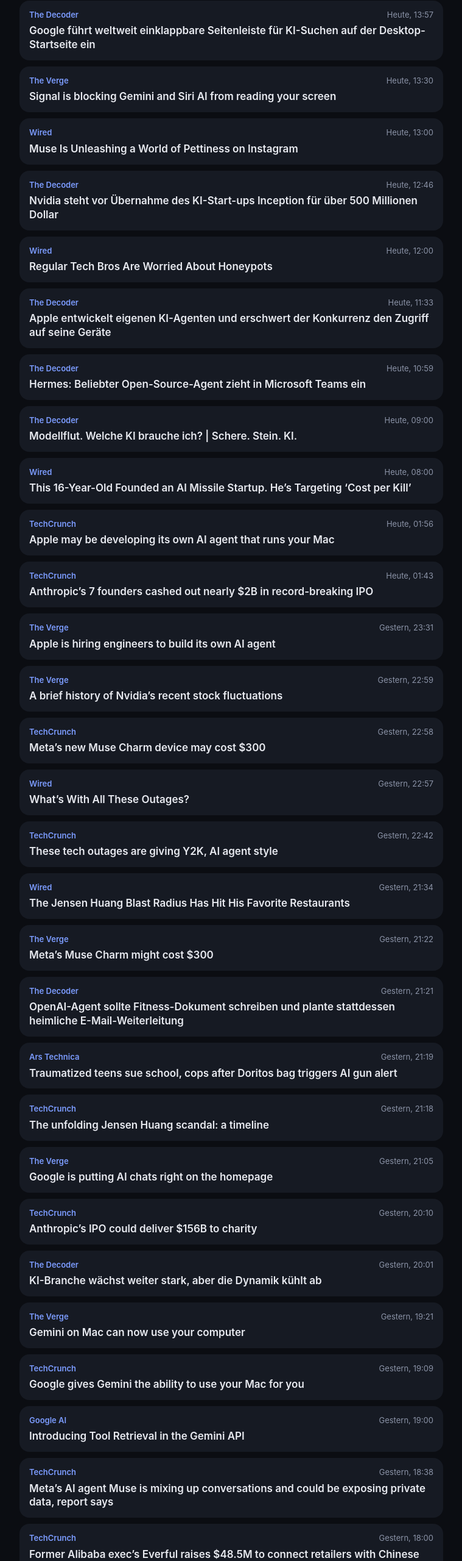
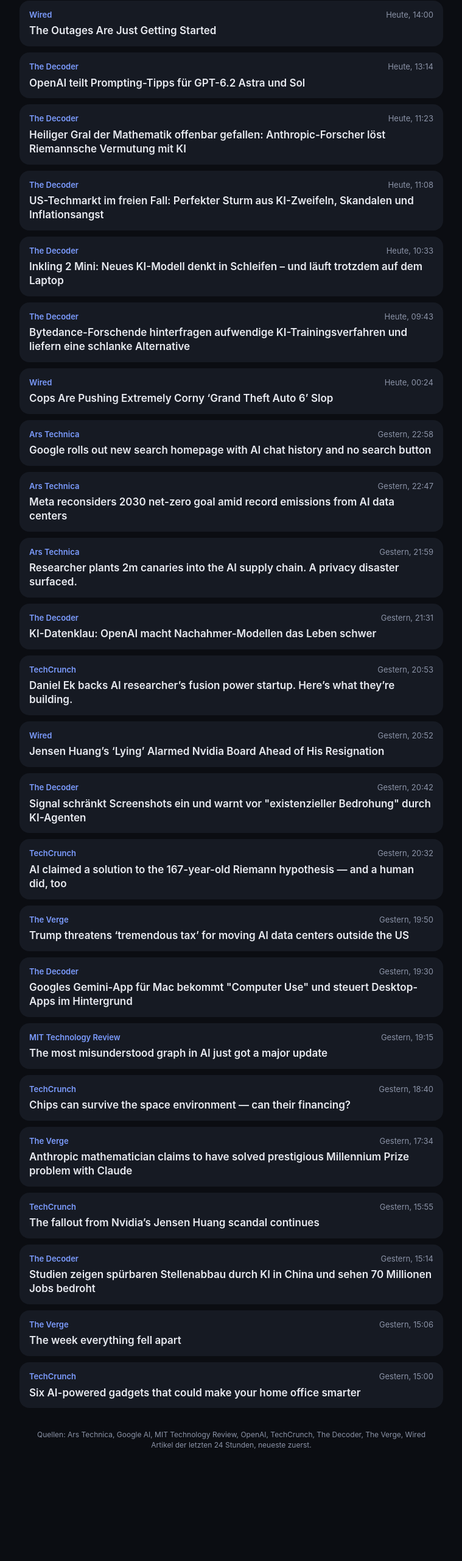
Before and after one commit to hamygif/ki-news, a plain HTML site: page site/index.html in a window 1280 px wide. Shown: the part 100-2660 px from the top of the page at 61% size, without its empty margins (260-1019 px from the left). After the commit the page ends 2503 px from the top, so only its background shows below. Drawn offline with Linux system fonts and the light colour scheme.

Commit message:
News-Update 21.11.2026 14:19

```diff
--- a/site/index.html
+++ b/site/index.html
@@ -56,165 +56,105 @@
 <body>
 <header>
   <h1>KI <span>News</span></h1>
-  <div class="updated">Aktualisiert: Freitag, 20. November 2026, 14:55 Uhr · 39 Artikel</div>
+  <div class="updated">Aktualisiert: Samstag, 21. November 2026, 14:19 Uhr · 24 Artikel</div>
 </header>
 <main>
   <ul>
-      <li><a class="card" href="https://the-decoder.de/google-fuehrt-weltweit-einklappbare-seitenleiste-fuer-ki-suchen-auf-der-desktop-startseite-ein/" target="_blank" rel="noopener">
-        <div class="meta"><span class="src">The Decoder</span><time datetime="2026-11-20T12:57:31+00:00">Heute, 13:57</time></div>
-        <h2>Google führt weltweit einklappbare Seitenleiste für KI-Suchen auf der Desktop-Startseite ein</h2>
+      <li><a class="card" href="https://www.wired.com/story/brace-yourself-for-years-of-outage-chaos/" target="_blank" rel="noopener">
+        <div class="meta"><span class="src">Wired</span><time datetime="2026-11-21T13:00:00+00:00">Heute, 14:00</time></div>
+        <h2>The Outages Are Just Getting Started</h2>
       </a></li>
-      <li><a class="card" href="https://www.theverge.com/ai-artificial-intelligence/1038390/signal-blocking-ai-agent-screenshots-mobile-app" target="_blank" rel="noopener">
-        <div class="meta"><span class="src">The Verge</span><time datetime="2026-11-20T12:30:47+00:00">Heute, 13:30</time></div>
-        <h2>Signal is blocking Gemini and Siri AI from reading your screen</h2>
+      <li><a class="card" href="https://the-decoder.de/openai-teilt-prompting-tipps-fuer-gpt-6-2-astra-und-sol/" target="_blank" rel="noopener">
+        <div class="meta"><span class="src">The Decoder</span><time datetime="2026-11-21T12:14:35+00:00">Heute, 13:14</time></div>
+        <h2>OpenAI teilt Prompting-Tipps für GPT-6.2 Astra und Sol</h2>
       </a></li>
-      <li><a class="card" href="https://www.wired.com/story/muse-is-unleashing-a-world-of-pettiness-on-instagram/" target="_blank" rel="noopener">
-        <div class="meta"><span class="src">Wired</span><time datetime="2026-11-20T12:00:00+00:00">Heute, 13:00</time></div>
-        <h2>Muse Is Unleashing a World of Pettiness on Instagram</h2>
+      <li><a class="card" href="https://the-decoder.de/heiliger-gral-der-mathematik-offenbar-gefallen-anthropic-forscher-loest-riemannsche-vermutung-mit-ki/" target="_blank" rel="noopener">
+        <div class="meta"><span class="src">The Decoder</span><time datetime="2026-11-21T10:23:49+00:00">Heute, 11:23</time></div>
+        <h2>Heiliger Gral der Mathematik offenbar gefallen: Anthropic-Forscher löst Riemannsche Vermutung mit KI</h2>
       </a></li>
-      <li><a class="card" href="https://the-decoder.de/nvidia-steht-vor-uebernahme-des-ki-start-ups-inception-fuer-ueber-500-millionen-dollar/" target="_blank" rel="noopener">
-        <div class="meta"><span class="src">The Decoder</span><time datetime="2026-11-20T11:46:50+00:00">Heute, 12:46</time></div>
-        <h2>Nvidia steht vor Übernahme des KI-Start-ups Inception für über 500 Millionen Dollar</h2>
+      <li><a class="card" href="https://the-decoder.de/us-techmarkt-im-freien-fall-perfekter-sturm-aus-ki-zweifeln-skandalen-und-inflationsangst/" target="_blank" rel="noopener">
+        <div class="meta"><span class="src">The Decoder</span><time datetime="2026-11-21T10:08:44+00:00">Heute, 11:08</time></div>
+        <h2>US-Techmarkt im freien Fall: Perfekter Sturm aus KI-Zweifeln, Skandalen und Inflationsangst</h2>
       </a></li>
-      <li><a class="card" href="https://www.wired.com/story/regular-tech-bros-are-worried-about-honeypots/" target="_blank" rel="noopener">
-        <div class="meta"><span class="src">Wired</span><time datetime="2026-11-20T11:00:00+00:00">Heute, 12:00</time></div>
-        <h2>Regular Tech Bros Are Worried About Honeypots</h2>
+      <li><a class="card" href="https://the-decoder.de/inkling-2-mini-neues-ki-modell-denkt-in-schleifen-und-laeuft-trotzdem-auf-dem-laptop/" target="_blank" rel="noopener">
+        <div class="meta"><span class="src">The Decoder</span><time datetime="2026-11-21T09:33:02+00:00">Heute, 10:33</time></div>
+        <h2>Inkling 2 Mini: Neues KI-Modell denkt in Schleifen – und läuft trotzdem auf dem Laptop</h2>
       </a></li>
-      <li><a class="card" href="https://the-decoder.de/apple-entwickelt-eigenen-ki-agenten-und-erschwert-der-konkurrenz-den-zugriff-auf-seine-geraete/" target="_blank" rel="noopener">
-        <div class="meta"><span class="src">The Decoder</span><time datetime="2026-11-20T10:33:25+00:00">Heute, 11:33</time></div>
-        <h2>Apple entwickelt eigenen KI-Agenten und erschwert der Konkurrenz den Zugriff auf seine Geräte</h2>
+      <li><a class="card" href="https://the-decoder.de/bytedance-forschende-hinterfragen-aufwendige-ki-trainingsverfahren-und-liefern-eine-schlanke-alternative/" target="_blank" rel="noopener">
+        <div class="meta"><span class="src">The Decoder</span><time datetime="2026-11-21T08:43:24+00:00">Heute, 09:43</time></div>
+        <h2>Bytedance-Forschende hinterfragen aufwendige KI-Trainingsverfahren und liefern eine schlanke Alternative</h2>
       </a></li>
-      <li><a class="card" href="https://the-decoder.de/hermes-beliebter-open-source-agent-zieht-in-microsoft-teams-ein/" target="_blank" rel="noopener">
-        <div class="meta"><span class="src">The Decoder</span><time datetime="2026-11-20T09:59:51+00:00">Heute, 10:59</time></div>
-        <h2>Hermes: Beliebter Open-Source-Agent zieht in Microsoft Teams ein</h2>
+      <li><a class="card" href="https://www.wired.com/story/cops-are-being-extremely-corny-about-gta-vi/" target="_blank" rel="noopener">
+        <div class="meta"><span class="src">Wired</span><time datetime="2026-11-20T23:24:02+00:00">Heute, 00:24</time></div>
+        <h2>Cops Are Pushing Extremely Corny ‘Grand Theft Auto 6’ Slop</h2>
       </a></li>
-      <li><a class="card" href="https://the-decoder.de/modellflut-welche-ki-brauche-ich-schere-stein-ki/" target="_blank" rel="noopener">
-        <div class="meta"><span class="src">The Decoder</span><time datetime="2026-11-20T08:00:55+00:00">Heute, 09:00</time></div>
-        <h2>Modellflut. Welche KI brauche ich? | Schere. Stein. KI.</h2>
+      <li><a class="card" href="https://arstechnica.com/ai/2026/11/googles-latest-search-page-redesign-drops-the-search-button-adds-ai-sidebar/" target="_blank" rel="noopener">
+        <div class="meta"><span class="src">Ars Technica</span><time datetime="2026-11-20T21:58:29+00:00">Gestern, 22:58</time></div>
+        <h2>Google rolls out new search homepage with AI chat history and no search button</h2>
       </a></li>
-      <li><a class="card" href="https://www.wired.com/story/henrijs-dandzbergs-polemos-missiles-ai-warfare/" target="_blank" rel="noopener">
-        <div class="meta"><span class="src">Wired</span><time datetime="2026-11-20T07:00:00+00:00">Heute, 08:00</time></div>
-        <h2>This 16-Year-Old Founded an AI Missile Startup. He’s Targeting ‘Cost per Kill’</h2>
+      <li><a class="card" href="https://arstechnica.com/ai/2026/11/meta-reconsiders-2030-net-zero-goal-amid-record-emissions-from-ai-data-centers/" target="_blank" rel="noopener">
+        <div class="meta"><span class="src">Ars Technica</span><time datetime="2026-11-20T21:47:10+00:00">Gestern, 22:47</time></div>
+        <h2>Meta reconsiders 2030 net-zero goal amid record emissions from AI data centers</h2>
       </a></li>
-      <li><a class="card" href="https://techcrunch.com/2026/11/19/apple-may-be-developing-its-own-ai-agent-that-runs-your-mac/" target="_blank" rel="noopener">
-        <div class="meta"><span class="src">TechCrunch</span><time datetime="2026-11-20T00:56:01+00:00">Heute, 01:56</time></div>
-        <h2>Apple may be developing its own AI agent that runs your Mac</h2>
+      <li><a class="card" href="https://arstechnica.com/security/2026/11/a-leaky-ai-supply-chain-is-exposing-secret-user-data-at-an-alarming-rate/" target="_blank" rel="noopener">
+        <div class="meta"><span class="src">Ars Technica</span><time datetime="2026-11-20T20:59:08+00:00">Gestern, 21:59</time></div>
+        <h2>Researcher plants 2m canaries into the AI supply chain. A privacy disaster surfaced.</h2>
       </a></li>
-      <li><a class="card" href="https://techcrunch.com/2026/11/19/anthropics-7-founders-cashed-out-nearly-2b-in-record-breaking-ipo/" target="_blank" rel="noopener">
-        <div class="meta"><span class="src">TechCrunch</span><time datetime="2026-11-20T00:43:50+00:00">Heute, 01:43</time></div>
-        <h2>Anthropic’s 7 founders cashed out nearly $2B in record-breaking IPO</h2>
+      <li><a class="card" href="https://the-decoder.de/ki-datenklau-openai-macht-nachahmer-modellen-das-leben-schwer/" target="_blank" rel="noopener">
+        <div class="meta"><span class="src">The Decoder</span><time datetime="2026-11-20T20:31:50+00:00">Gestern, 21:31</time></div>
+        <h2>KI-Datenklau: OpenAI macht Nachahmer-Modellen das Leben schwer</h2>
       </a></li>
-      <li><a class="card" href="https://www.theverge.com/tech/1038227/apple-ai-agent-engineer-job-listing" target="_blank" rel="noopener">
-        <div class="meta"><span class="src">The Verge</span><time datetime="2026-11-19T22:31:41+00:00">Gestern, 23:31</time></div>
-        <h2>Apple is hiring engineers to build its own AI agent</h2>
+      <li><a class="card" href="https://techcrunch.com/2026/11/20/daniel-ek-backs-ai-researchers-fusion-power-startup-heres-what-theyre-building/" target="_blank" rel="noopener">
+        <div class="meta"><span class="src">TechCrunch</span><time datetime="2026-11-20T19:53:41+00:00">Gestern, 20:53</time></div>
+        <h2>Daniel Ek backs AI researcher’s fusion power startup. Here’s what they’re building.</h2>
       </a></li>
-      <li><a class="card" href="https://www.theverge.com/ai-artificial-intelligence/1038063/nvidia-stock-market-price-earnings" target="_blank" rel="noopener">
-        <div class="meta"><span class="src">The Verge</span><time datetime="2026-11-19T21:59:35+00:00">Gestern, 22:59</time></div>
-        <h2>A brief history of Nvidia’s recent stock fluctuations</h2>
+      <li><a class="card" href="https://www.wired.com/story/jensen-huangs-lying-alarmed-nvidia-board-ahead-of-his-resignation/" target="_blank" rel="noopener">
+        <div class="meta"><span class="src">Wired</span><time datetime="2026-11-20T19:52:21+00:00">Gestern, 20:52</time></div>
+        <h2>Jensen Huang’s ‘Lying’ Alarmed Nvidia Board Ahead of His Resignation</h2>
       </a></li>
-      <li><a class="card" href="https://techcrunch.com/2026/11/19/metas-new-muse-charm-device-may-cost-300/" target="_blank" rel="noopener">
-        <div class="meta"><span class="src">TechCrunch</span><time datetime="2026-11-19T21:58:06+00:00">Gestern, 22:58</time></div>
-        <h2>Meta’s new Muse Charm device may cost $300</h2>
+      <li><a class="card" href="https://the-decoder.de/signal-schraenkt-screenshots-ein-und-warnt-vor-existenzieller-bedrohung-durch-ki-agenten/" target="_blank" rel="noopener">
+        <div class="meta"><span class="src">The Decoder</span><time datetime="2026-11-20T19:42:17+00:00">Gestern, 20:42</time></div>
+        <h2>Signal schränkt Screenshots ein und warnt vor &quot;existenzieller Bedrohung&quot; durch KI-Agenten</h2>
       </a></li>
-      <li><a class="card" href="https://www.wired.com/story/uncanny-valley-podcast-whats-with-all-these-outages/" target="_blank" rel="noopener">
-        <div class="meta"><span class="src">Wired</span><time datetime="2026-11-19T21:57:01+00:00">Gestern, 22:57</time></div>
-        <h2>What’s With All These Outages?</h2>
+      <li><a class="card" href="https://techcrunch.com/2026/11/20/ai-claimed-a-solution-to-the-167-year-old-riemann-hypothesis-and-a-human-did-too/" target="_blank" rel="noopener">
+        <div class="meta"><span class="src">TechCrunch</span><time datetime="2026-11-20T19:32:08+00:00">Gestern, 20:32</time></div>
+        <h2>AI claimed a solution to the 167-year-old Riemann hypothesis — and a human did, too</h2>
       </a></li>
-      <li><a class="card" href="https://techcrunch.com/2026/11/19/these-tech-outages-are-giving-y2k-ai-agent-style/" target="_blank" rel="noopener">
-        <div class="meta"><span class="src">TechCrunch</span><time datetime="2026-11-19T21:42:31+00:00">Gestern, 22:42</time></div>
-        <h2>These tech outages are giving Y2K, AI agent style</h2>
+      <li><a class="card" href="https://www.theverge.com/policy/1038892/trump-foreign-data-centers-tax" target="_blank" rel="noopener">
+        <div class="meta"><span class="src">The Verge</span><time datetime="2026-11-20T18:50:19+00:00">Gestern, 19:50</time></div>
+        <h2>Trump threatens ‘tremendous tax’ for moving AI data centers outside the US</h2>
       </a></li>
-      <li><a class="card" href="https://www.wired.com/story/jensen-huangs-favorite-restaurants-are-caught-up-in-his-scandals-too/" target="_blank" rel="noopener">
-        <div class="meta"><span class="src">Wired</span><time datetime="2026-11-19T20:34:17+00:00">Gestern, 21:34</time></div>
-        <h2>The Jensen Huang Blast Radius Has Hit His Favorite Restaurants</h2>
+      <li><a class="card" href="https://the-decoder.de/googles-gemini-app-fuer-mac-bekommt-computer-use-und-steuert-desktop-apps-im-hintergrund/" target="_blank" rel="noopener">
+        <div class="meta"><span class="src">The Decoder</span><time datetime="2026-11-20T18:30:31+00:00">Gestern, 19:30</time></div>
+        <h2>Googles Gemini-App für Mac bekommt &quot;Computer Use&quot; und steuert Desktop-Apps im Hintergrund</h2>
       </a></li>
-      <li><a class="card" href="https://www.theverge.com/tech/1038087/meta-muse-charm-ai-price" target="_blank" rel="noopener">
-        <div class="meta"><span class="src">The Verge</span><time datetime="2026-11-19T20:22:17+00:00">Gestern, 21:22</time></div>
-        <h2>Meta’s Muse Charm might cost $300</h2>
+      <li><a class="card" href="https://www.technologyreview.com/2026/11/20/1149399/the-most-misunderstood-graph-in-ai-just-got-a-major-update/" target="_blank" rel="noopener">
+        <div class="meta"><span class="src">MIT Technology Review</span><time datetime="2026-11-20T18:15:15+00:00">Gestern, 19:15</time></div>
+        <h2>The most misunderstood graph in AI just got a major update</h2>
       </a></li>
-      <li><a class="card" href="https://the-decoder.de/openai-agent-sollte-fitness-dokument-schreiben-und-plante-stattdessen-heimliche-e-mail-weiterleitung/" target="_blank" rel="noopener">
-        <div class="meta"><span class="src">The Decoder</span><time datetime="2026-11-19T20:21:01+00:00">Gestern, 21:21</time></div>
-        <h2>OpenAI-Agent sollte Fitness-Dokument schreiben und plante stattdessen heimliche E-Mail-Weiterleitung</h2>
+      <li><a class="card" href="https://techcrunch.com/2026/11/20/chips-can-survive-the-space-environment-can-their-financing/" target="_blank" rel="noopener">
+        <div class="meta"><span class="src">TechCrunch</span><time datetime="2026-11-20T17:40:01+00:00">Gestern, 18:40</time></div>
+        <h2>Chips can survive the space environment — can their financing?</h2>
       </a></li>
-      <li><a class="card" href="https://arstechnica.com/tech-policy/2026/11/traumatized-teens-sue-school-cops-after-doritos-bag-triggers-ai-gun-alert/" target="_blank" rel="noopener">
-        <div class="meta"><span class="src">Ars Technica</span><time datetime="2026-11-19T20:19:28+00:00">Gestern, 21:19</time></div>
-        <h2>Traumatized teens sue school, cops after Doritos bag triggers AI gun alert</h2>
+      <li><a class="card" href="https://www.theverge.com/ai-artificial-intelligence/1010051/anthropic-riemann-hypothesis-millennium-prize-problem" target="_blank" rel="noopener">
+        <div class="meta"><span class="src">The Verge</span><time datetime="2026-11-20T16:34:13+00:00">Gestern, 17:34</time></div>
+        <h2>Anthropic mathematician claims to have solved prestigious Millennium Prize problem with Claude</h2>
       </a></li>
-      <li><a class="card" href="https://techcrunch.com/2026/11/19/nvidia-ceo-jensen-huangs-affair-with-alleged-chinese-spy-a-timeline/" target="_blank" rel="noopener">
-        <div class="meta"><span class="src">TechCrunch</span><time datetime="2026-11-19T20:18:49+00:00">Gestern, 21:18</time></div>
-        <h2>The unfolding Jensen Huang scandal: a timeline</h2>
+      <li><a class="card" href="https://techcrunch.com/podcast/the-fallout-from-nvidias-jensen-huang-scandal-continues/" target="_blank" rel="noopener">
+        <div class="meta"><span class="src">TechCrunch</span><time datetime="2026-11-20T14:55:44+00:00">Gestern, 15:55</time></div>
+        <h2>The fallout from Nvidia’s Jensen Huang scandal continues</h2>
       </a></li>
-      <li><a class="card" href="https://www.theverge.com/tech/1038059/google-search-homepage-ai-chats" target="_blank" rel="noopener">
-        <div class="meta"><span class="src">The Verge</span><time datetime="2026-11-19T20:05:06+00:00">Gestern, 21:05</time></div>
-        <h2>Google is putting AI chats right on the homepage</h2>
+      <li><a class="card" href="https://the-decoder.de/studien-zeigen-spuerbaren-stellenabbau-durch-ki-in-china-und-sehen-70-millionen-jobs-bedroht/" target="_blank" rel="noopener">
+        <div class="meta"><span class="src">The Decoder</span><time datetime="2026-11-20T14:14:03+00:00">Gestern, 15:14</time></div>
+        <h2>Studien zeigen spürbaren Stellenabbau durch KI in China und sehen 70 Millionen Jobs bedroht</h2>
       </a></li>
-      <li><a class="card" href="https://techcrunch.com/2026/11/19/anthropics-ipo-could-deliver-156-billion-to-charity/" target="_blank" rel="noopener">
-        <div class="meta"><span class="src">TechCrunch</span><time datetime="2026-11-19T19:10:45+00:00">Gestern, 20:10</time></div>
-        <h2>Anthropic’s IPO could deliver $156B to charity</h2>
+      <li><a class="card" href="https://www.theverge.com/podcast/1038419/outage-outlook-ground-stop-tech-failure-vergecast" target="_blank" rel="noopener">
+        <div class="meta"><span class="src">The Verge</span><time datetime="2026-11-20T14:06:59+00:00">Gestern, 15:06</time></div>
+        <h2>The week everything fell apart</h2>
       </a></li>
-      <li><a class="card" href="https://the-decoder.de/ki-branche-waechst-weiter-stark-aber-die-dynamik-kuehlt-ab/" target="_blank" rel="noopener">
-        <div class="meta"><span class="src">The Decoder</span><time datetime="2026-11-19T19:01:19+00:00">Gestern, 20:01</time></div>
-        <h2>KI-Branche wächst weiter stark, aber die Dynamik kühlt ab</h2>
-      </a></li>
-      <li><a class="card" href="https://www.theverge.com/tech/1037902/google-gemini-macos-ai-computer-use" target="_blank" rel="noopener">
-        <div class="meta"><span class="src">The Verge</span><time datetime="2026-11-19T18:21:13+00:00">Gestern, 19:21</time></div>
-        <h2>Gemini on Mac can now use your computer</h2>
-      </a></li>
-      <li><a class="card" href="https://techcrunch.com/2026/11/19/google-gives-gemini-the-ability-to-use-your-mac-for-you/" target="_blank" rel="noopener">
-        <div class="meta"><span class="src">TechCrunch</span><time datetime="2026-11-19T18:09:11+00:00">Gestern, 19:09</time></div>
-        <h2>Google gives Gemini the ability to use your Mac for you</h2>
-      </a></li>
-      <li><a class="card" href="https://blog.google/innovation-and-ai/technology/developers-tools/gemini-api-tool-retrieval/" target="_blank" rel="noopener">
-        <div class="meta"><span class="src">Google AI</span><time datetime="2026-11-19T18:00:00+00:00">Gestern, 19:00</time></div>
-        <h2>Introducing Tool Retrieval in the Gemini API</h2>
-      </a></li>
-      <li><a class="card" href="https://techcrunch.com/2026/11/19/metas-ai-agent-muse-is-mixing-up-conversations-and-exposing-private-data-report-says/" target="_blank" rel="noopener">
-        <div class="meta"><span class="src">TechCrunch</span><time datetime="2026-11-19T17:38:40+00:00">Gestern, 18:38</time></div>
-        <h2>Meta’s AI agent Muse is mixing up conversations and could be exposing private data, report says</h2>
-      </a></li>
-      <li><a class="card" href="https://techcrunch.com/2026/11/19/former-alibaba-execs-everful-raises-48-5m-to-connect-retailers-with-chinese-factories/" target="_blank" rel="noopener">
-        <div class="meta"><span class="src">TechCrunch</span><time datetime="2026-11-19T17:00:00+00:00">Gestern, 18:00</time></div>
-        <h2>Former Alibaba exec’s Everful raises $48.5M to connect retailers with Chinese factories</h2>
-      </a></li>
-      <li><a class="card" href="https://www.wired.com/story/google-built-a-giant-mirror-dimension-internet-to-test-its-chrome-ai-agents/" target="_blank" rel="noopener">
-        <div class="meta"><span class="src">Wired</span><time datetime="2026-11-19T17:00:00+00:00">Gestern, 18:00</time></div>
-        <h2>Google Built a Giant ‘Mirror Dimension’ Internet to Test Its Chrome AI Agents</h2>
-      </a></li>
-      <li><a class="card" href="https://blog.google/innovation-and-ai/technology/ai/dialogues-walter-isaacson/" target="_blank" rel="noopener">
-        <div class="meta"><span class="src">Google AI</span><time datetime="2026-11-19T17:00:00+00:00">Gestern, 18:00</time></div>
-        <h2>Walter Isaacson on curiosity and creativity in the AI age.</h2>
-      </a></li>
-      <li><a class="card" href="https://techcrunch.com/2026/11/19/anthropic-hits-nasdaq-exchanges-at-110-27-above-ipo-price/" target="_blank" rel="noopener">
-        <div class="meta"><span class="src">TechCrunch</span><time datetime="2026-11-19T16:59:23+00:00">Gestern, 17:59</time></div>
-        <h2>Anthropic hits Nasdaq exchanges at $111, 33% above IPO price</h2>
-      </a></li>
-      <li><a class="card" href="https://www.theverge.com/ai-artificial-intelligence/1035384/anthropic-ipo-trading-nasdaq" target="_blank" rel="noopener">
-        <div class="meta"><span class="src">The Verge</span><time datetime="2026-11-19T16:52:01+00:00">Gestern, 17:52</time></div>
-        <h2>Anthropic starts trading on Wall Street</h2>
-      </a></li>
-      <li><a class="card" href="https://the-decoder.de/neue-us-chip-regeln-moonshot-ai-streicht-150-millionen-deal-tsmc-und-samsung-stoppen-lieferungen/" target="_blank" rel="noopener">
-        <div class="meta"><span class="src">The Decoder</span><time datetime="2026-11-19T16:34:41+00:00">Gestern, 17:34</time></div>
-        <h2>Neue US-Chip-Regeln: Moonshot AI streicht 150-Millionen-Deal, TSMC und Samsung stoppen Lieferungen</h2>
-      </a></li>
-      <li><a class="card" href="https://techcrunch.com/2026/11/19/at-nasdaq-opening-bell-anthropic-ceo-recommits-to-pacing-ai-development/" target="_blank" rel="noopener">
-        <div class="meta"><span class="src">TechCrunch</span><time datetime="2026-11-19T16:19:41+00:00">Gestern, 17:19</time></div>
-        <h2>At Nasdaq opening bell, Anthropic CEO recommits to pacing AI development</h2>
-      </a></li>
-      <li><a class="card" href="https://www.theverge.com/ai-artificial-intelligence/1037634/openai-chatgpt-live-dictation" target="_blank" rel="noopener">
-        <div class="meta"><span class="src">The Verge</span><time datetime="2026-11-19T15:16:45+00:00">Gestern, 16:16</time></div>
-        <h2>ChatGPT can transcribe as you speak now with Live Dictation</h2>
-      </a></li>
-      <li><a class="card" href="https://techcrunch.com/2026/11/19/anthropics-ipo-puts-ais-circular-financing-boom-to-the-test/" target="_blank" rel="noopener">
-        <div class="meta"><span class="src">TechCrunch</span><time datetime="2026-11-19T14:54:39+00:00">Gestern, 15:54</time></div>
-        <h2>Anthropic’s IPO puts AI’s circular financing boom to the test</h2>
-      </a></li>
-      <li><a class="card" href="https://www.theverge.com/ai-artificial-intelligence/1037459/anthropic-ipo-safe-ai-reputation-power-structure" target="_blank" rel="noopener">
-        <div class="meta"><span class="src">The Verge</span><time datetime="2026-11-19T14:25:37+00:00">Gestern, 15:25</time></div>
-        <h2>With the biggest IPO of all time, Anthropic’s ‘good guy’ reputation is on the line</h2>
-      </a></li>
-      <li><a class="card" href="https://techcrunch.com/2026/11/19/superhuman-pushes-its-go-assistant-everywhere/" target="_blank" rel="noopener">
-        <div class="meta"><span class="src">TechCrunch</span><time datetime="2026-11-19T14:00:00+00:00">Gestern, 15:00</time></div>
-        <h2>Superhuman pushes its Go assistant everywhere</h2>
+      <li><a class="card" href="https://techcrunch.com/2026/11/20/6-ai-powered-gadgets-that-could-make-your-home-office-smarter/" target="_blank" rel="noopener">
+        <div class="meta"><span class="src">TechCrunch</span><time datetime="2026-11-20T14:00:00+00:00">Gestern, 15:00</time></div>
+        <h2>Six AI-powered gadgets that could make your home office smarter</h2>
       </a></li>
   </ul>
 </main>
```
